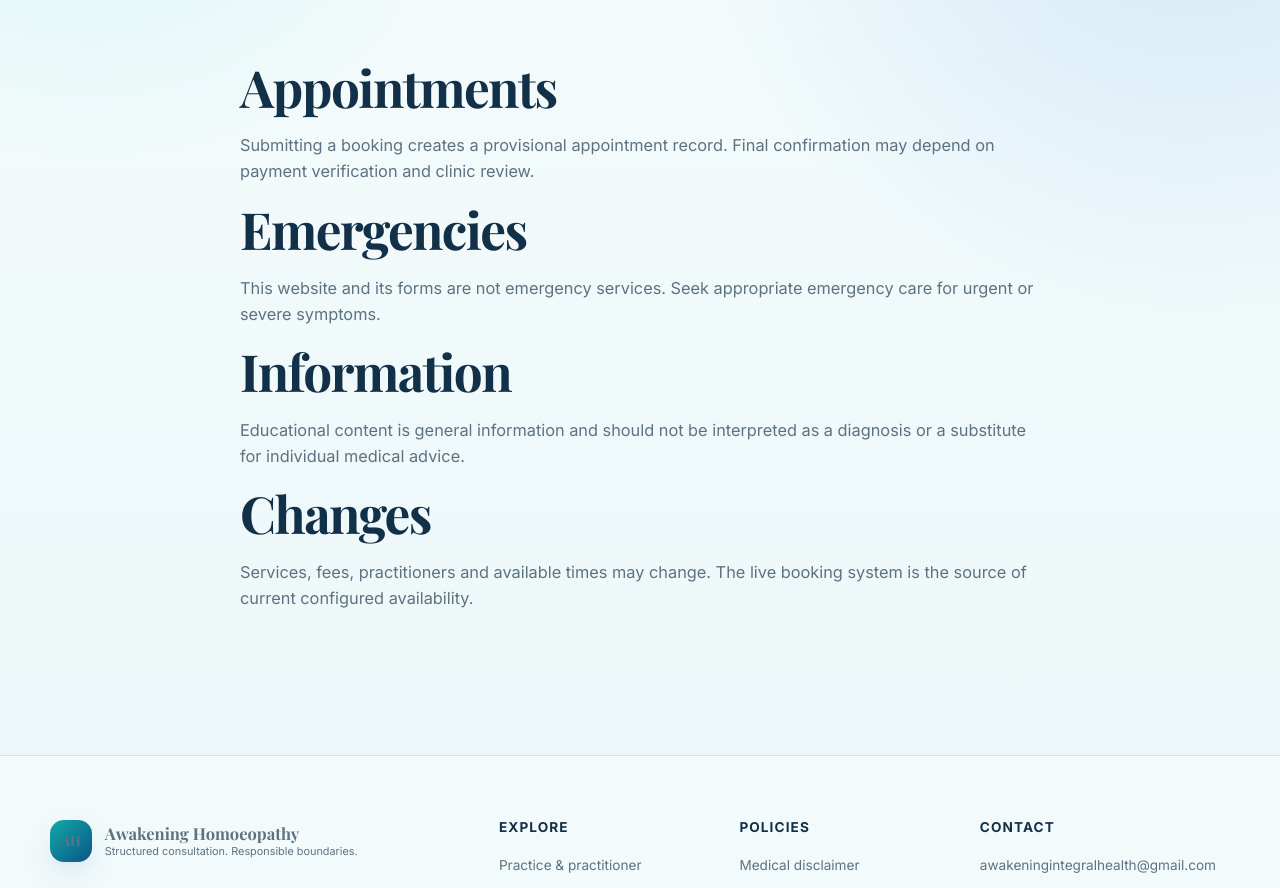
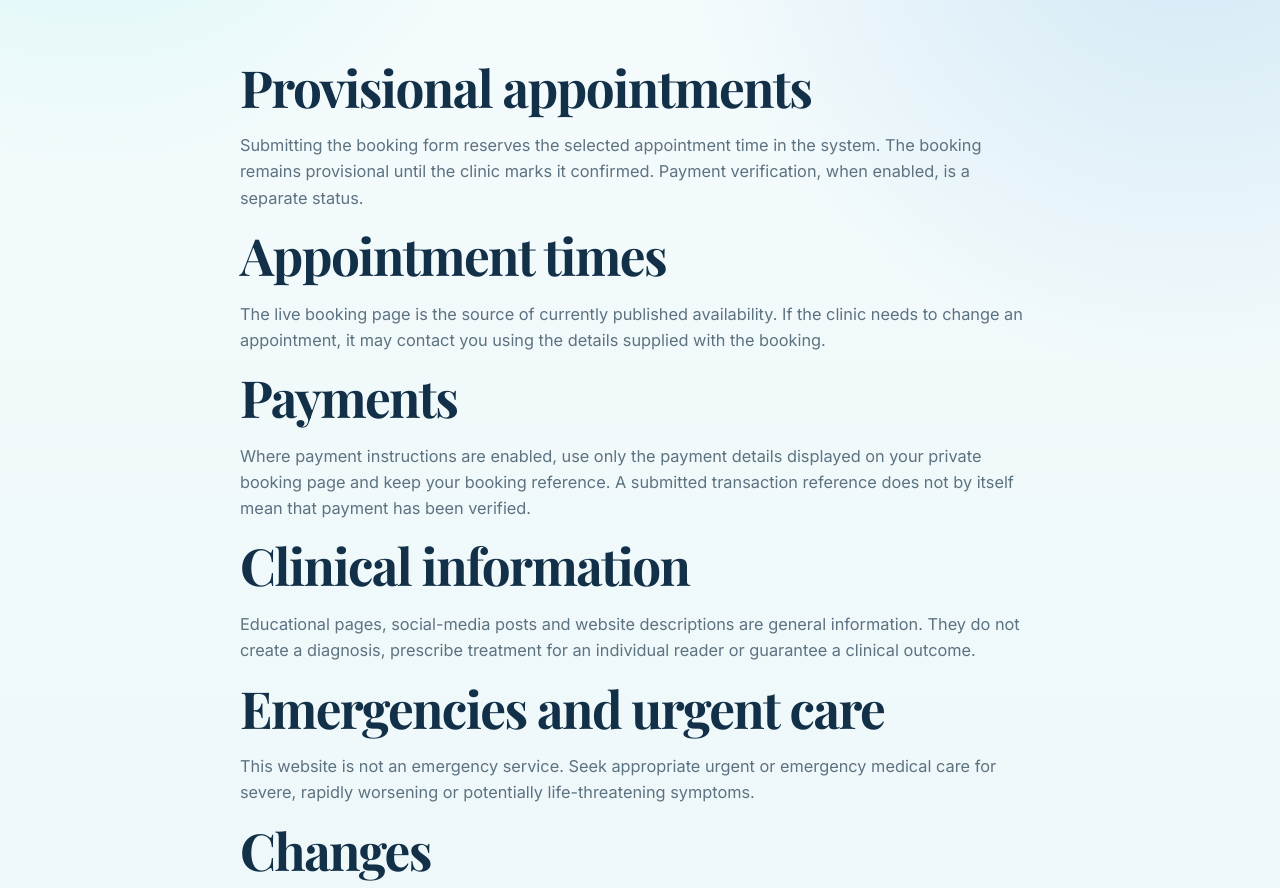
Before and after one commit to paritoshsingh0207/awakening-homeopathy, a React (Vite) app: page /terms in a window 1280 px wide. Shown: the part 360-1248 px from the top of the page. Built offline with nearby package versions, Linux system fonts and the light colour scheme; no server answers.

Commit message:
Clarify appointment and website terms

```diff
--- a/src/pages/Terms.tsx
+++ b/src/pages/Terms.tsx
@@ -1,2 +1,39 @@
-import Layout from "../components/Layout"; import { useSEO } from "../lib/seo";
-export default function Terms(){useSEO({title:"Terms | Awakening Homoeopathy",description:"Website and appointment terms for Awakening Homoeopathy.",path:"/terms"});return <Layout><section className="page-hero"><div className="container narrow"><span className="eyebrow">Terms</span><h1>Website & booking terms</h1></div></section><section className="section"><article className="container prose"><h2>Appointments</h2><p>Submitting a booking creates a provisional appointment record. Final confirmation may depend on payment verification and clinic review.</p><h2>Emergencies</h2><p>This website and its forms are not emergency services. Seek appropriate emergency care for urgent or severe symptoms.</p><h2>Information</h2><p>Educational content is general information and should not be interpreted as a diagnosis or a substitute for individual medical advice.</p><h2>Changes</h2><p>Services, fees, practitioners and available times may change. The live booking system is the source of current configured availability.</p></article></section></Layout>}
+import Layout from "../components/Layout";
+import { useSEO } from "../lib/seo";
+
+export default function Terms() {
+  useSEO({
+    title: "Terms | Awakening Homoeopathy",
+    description: "Website and appointment terms for Awakening Homoeopathy.",
+    path: "/terms",
+  });
+
+  return (
+    <Layout>
+      <section className="page-hero">
+        <div className="container narrow"><span className="eyebrow">Terms</span><h1>Website & appointment terms</h1></div>
+      </section>
+      <section className="section">
+        <article className="container prose">
+          <h2>Provisional appointments</h2>
+          <p>Submitting the booking form reserves the selected appointment time in the system. The booking remains provisional until the clinic marks it confirmed. Payment verification, when enabled, is a separate status.</p>
+
+          <h2>Appointment times</h2>
+          <p>The live booking page is the source of currently published availability. If the clinic needs to change an appointment, it may contact you using the details supplied with the booking.</p>
+
+          <h2>Payments</h2>
+          <p>Where payment instructions are enabled, use only the payment details displayed on your private booking page and keep your booking reference. A submitted transaction reference does not by itself mean that payment has been verified.</p>
+
+          <h2>Clinical information</h2>
+          <p>Educational pages, social-media posts and website descriptions are general information. They do not create a diagnosis, prescribe treatment for an individual reader or guarantee a clinical outcome.</p>
+
+          <h2>Emergencies and urgent care</h2>
+          <p>This website is not an emergency service. Seek appropriate urgent or emergency medical care for severe, rapidly worsening or potentially life-threatening symptoms.</p>
+
+          <h2>Changes</h2>
+          <p>Services, fees, practitioners, policies and published appointment times may be updated. Material changes should be reflected on the relevant live page.</p>
+        </article>
+      </section>
+    </Layout>
+  );
+}
```
